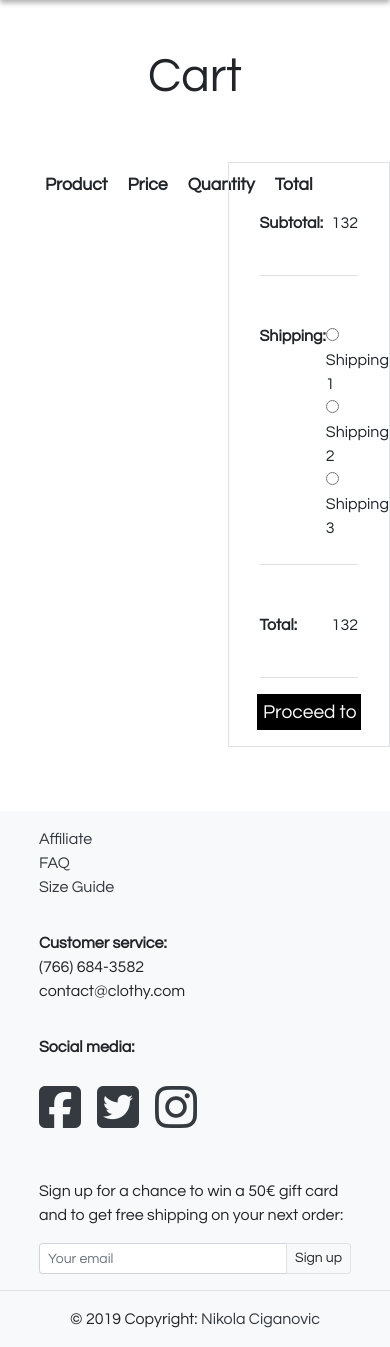
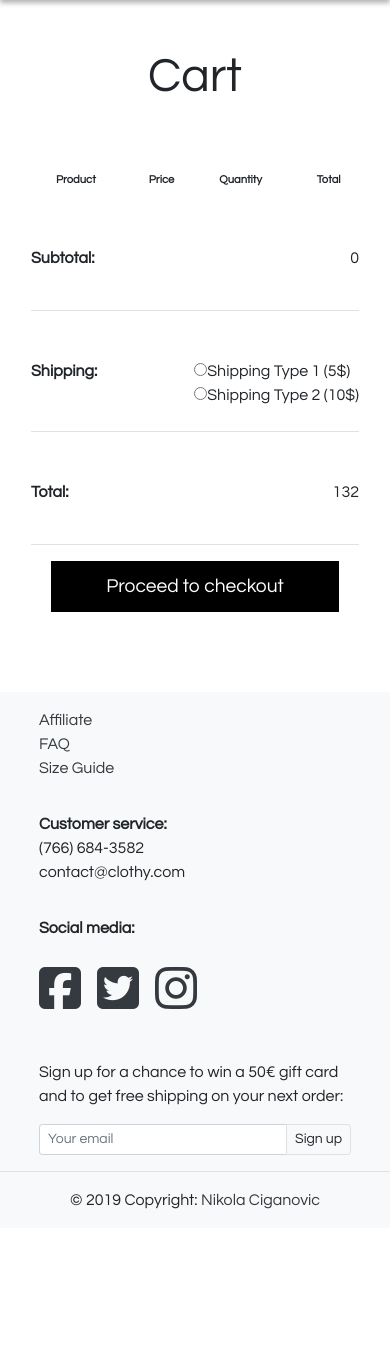
Before and after one commit to nciganovic/Clothy, a Django app: page /cart in a window 390 px wide. Shown: the part 98-1445 px from the top of the page. After the commit the page ends 1307 px from the top, so only its background shows below. Run offline with Django 3.2, Linux system fonts and the light colour scheme; data that the repository does not hold is empty; some libraries are stand-ins or nearby versions.

Commit message:
cart finished

```diff
--- a/clothy/main/static/main/css/media.css
+++ b/clothy/main/static/main/css/media.css
@@ -15,6 +15,9 @@
     }
     .d-none-lg{
         display: none;
+    }
+    .border-lg-0{
+        border: 0px !important;
     }
 }
 
@@ -82,4 +85,7 @@
         padding: 0px;
         font-size: 1.5rem;
     }
+    .font-small-xs{
+        font-size: 0.7rem;
+    }
 }
--- a/clothy/shop/static/shop/js/cart.js
+++ b/clothy/shop/static/shop/js/cart.js
@@ -9,7 +9,7 @@ $(document).ready(function() {
             listOfAddedProducts = JSON.parse(getListOfProducts);
             var totalPrice = 0;
             for(l of listOfAddedProducts){
-                totalPrice +=  Number(l.price);
+                totalPrice +=  Number(l.price) * Number(l.amount);
             }
             var twoDecPrice = totalPrice.toFixed(2);
             $('.totalPriceInCart').text(twoDecPrice);
--- a/clothy/shop/static/shop/js/cartTable.js
+++ b/clothy/shop/static/shop/js/cartTable.js
@@ -5,14 +5,54 @@ $(document).ready(function() {
 
     //populate table with values
     for(l of listOfAddedProducts){
+        var price = Number(l.price);
+        var amount = Number(l.amount);
+        var total = price.toFixed(2) * amount;
         $('table').append(`<tr>
-                           <td><a class="cancelProduct text-dark" href="">x</a></td>
-                           <td>${l.name}-${l.size}</td>
-                           <td>${l.price}</td>
-                           <td><input type="number" class="amountInCart" value="${l.amount}" min="1" max="20"></td>
-                           <td>${l.price * l.amount}</td></tr>`);
+                           <td><a class="cancelProduct text-dark font-small-xs" href="">x</a></td>
+                           <td class="font-small-xs">${l.name}-${l.size}</td>
+                           <td class="font-small-xs">${price.toFixed(2)}</td>
+                           <td class="font-small-xs"><input type="number" class="amountInCart" value="${amount}" min="1" max="20"></td>
+                           <td class="font-small-xs">${total}</td></tr>`);
     }
 
+
+    //Update navbar and sutotal id
+    function UpdateCartNavbarAndSubtotal(){
+        var getListOfProducts = localStorage.getItem('productList');
+        if(getListOfProducts != null){
+            listOfAddedProducts = JSON.parse(getListOfProducts);
+            var totalPrice = 0;
+            for(l of listOfAddedProducts){
+                totalPrice +=  Number(l.price) * Number(l.amount);
+            }
+            var twoDecPrice = totalPrice.toFixed(2);
+            $('.totalPriceInCart').text(twoDecPrice);
+            $('#subtotal').text(twoDecPrice);
+            $('#total').text(Number(twoDecPrice) + Number(shippingFee));
+        }
+    }
+
+    //Shipping calculation
+    var shippingFee = 0;
+    var isChecked = false;
+    $('.sp').click(function () {
+        if($(this).val() == 0){
+            shippingFee = 5;
+            isChecked = true;
+            UpdateCartNavbarAndSubtotal();
+        }
+        else{
+            shippingFee = 10;
+            isChecked = true;
+            UpdateCartNavbarAndSubtotal();
+        }
+    })
+
+    UpdateCartNavbarAndSubtotal();
+
+
+    //change price based on quantity of products
     $('.amountInCart').change(function() {
         //Update total price
         var basePrice = $(this).parent().prev().text();
@@ -33,6 +73,8 @@ $(document).ready(function() {
                 localStorage.setItem('productList', JSON.stringify(listOfAddedProducts))
             }
         }
+
+        UpdateCartNavbarAndSubtotal()
 
         var y = localStorage.getItem('productList');
         var z = JSON.parse(y);
@@ -63,5 +105,12 @@ $(document).ready(function() {
             elementCounter++;
         }
 
+        UpdateCartNavbarAndSubtotal()
+
     })
+
+
+
+    //Total value
+
 })
--- a/clothy/templates/shop/cart.html
+++ b/clothy/templates/shop/cart.html
@@ -10,34 +10,33 @@
     </div>
     <div class="container">
         <div class="row mt-5">
-            <div class="col-7">
-                <table class="w-100 font-11">
+            <div class="col-xl-7 col-lg-12 col-">
+                <table id="cartTable" class="w-100 font-11">
                     <tr>
                         <th></th>
-                        <th>Product</th>
-                        <th>Price</th>
-                        <th>Quantity</th>
-                        <th>Total</th>
+                        <th class="font-small-xs">Product</th>
+                        <th class="font-small-xs">Price</th>
+                        <th class="font-small-xs">Quantity</th>
+                        <th class="font-small-xs">Total</th>
                     </tr>
                 </table>
             </div>
 
-            <div class="col-5 border" style="min-height:40vh;">
+            <div class="col-xl-5 col-lg-12 border border-lg-0" style="min-height:40vh;">
                 <div class="ml-3 mr-3 pt-5 pb-4 border-bottom d-flex justify-content-between">
                     <div><p class="font-weight-bold">Subtotal:</p></div>
-                    <div>132</div>
+                    <div id="subtotal">0</div>
                 </div>
                 <div class="ml-3 mr-3 pt-5 pb-4 border-bottom d-flex justify-content-between">
                     <div><p class="font-weight-bold">Shipping:</p></div>
                     <div>
-                        <input type="radio" name="sp">Shipping 1<br>
-                        <input type="radio" name="sp">Shipping 2<br>
-                        <input type="radio" name="sp">Shipping 3<br>
+                        <input type="radio" name="sp" class="sp" value="0">Shipping Type 1 (5$)<br>
+                        <input type="radio" name="sp" class="sp" value="1">Shipping Type 2 (10$)<br>
                     </div>
                 </div>
                 <div class="ml-3 mr-3 pt-5 pb-4 border-bottom d-flex justify-content-between">
                     <div><p class="font-weight-bold">Total:</p></div>
-                    <div>132</div>
+                    <div id="total">132</div>
                 </div>
                 <div class="d-flex justify-content-center">
                     <input class="mt-3 mb-3" type="button" id="cartChekoutBtn" value="Proceed to checkout">
```
